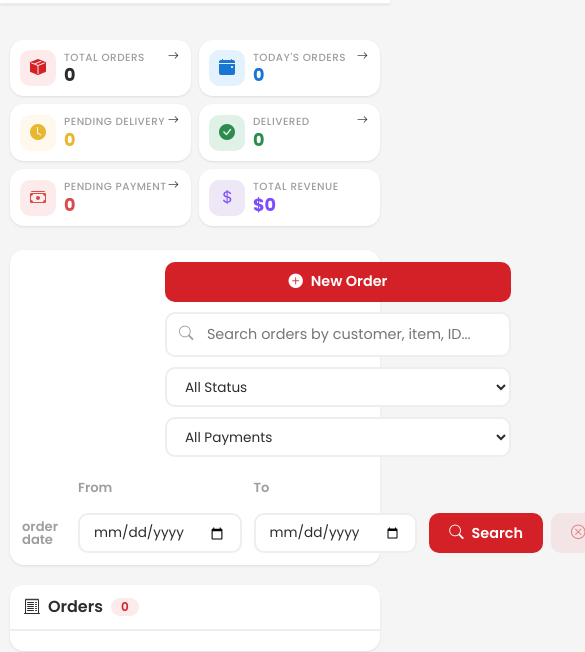
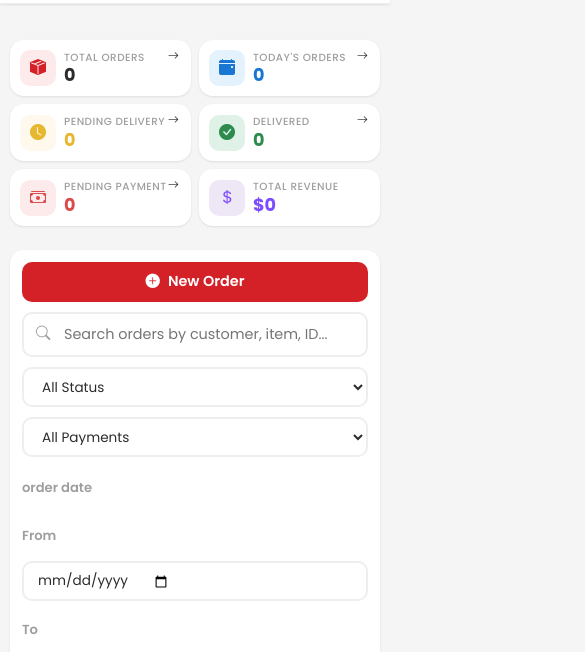
Before and after one commit to jatinsapariya18/sahaj-foods-orders, a website: page public/index.html in a window 390 px wide. Shown: the part 154-806 px from the top of the page, 585 px wide, since content can reach past the window. Drawn offline with nearby package versions, Linux system fonts and the light colour scheme; no server answers.

Commit message:
fix: mobile alignment for toolbar, date filters, and delivery alert

```diff
--- a/public/index.html
+++ b/public/index.html
@@ -805,10 +805,41 @@
         flex-direction: column;
         padding: 12px;
         gap: 10px;
+        align-items: stretch;
       }
       .btn-add { width: 100%; justify-content: center; }
       .search-wrap { min-width: unset; width: 100%; }
       .filter-select { width: 100%; }
+
+      /* Date filter row: stack vertically on mobile */
+      .date-filter-row {
+        flex-direction: column !important;
+        align-items: stretch !important;
+        width: 100% !important;
+        gap: 8px !important;
+      }
+      .filter-date-group { width: 100%; }
+      .filter-date-group input { width: 100%; }
+      .date-filter-actions {
+        width: 100% !important;
+        display: flex !important;
+      }
+      .date-filter-actions .btn-add {
+        flex: 1;
+        margin-left: 0 !important;
+      }
+
+      /* Delivery alert banner: stack on mobile */
+      #deliveryAlertWrap .alert {
+        flex-direction: column !important;
+        align-items: stretch !important;
+        gap: 10px !important;
+      }
+      #deliveryAlertWrap .alert .btn-add,
+      #deliveryAlertWrap .alert .btn-cancel {
+        width: 100%;
+        justify-content: center;
+      }
 
       .orders-card .card-header { padding: 12px 14px; }
 
@@ -970,7 +1001,7 @@
       <option value="Yes">Paid</option>
       <option value="No">Unpaid</option>
     </select>
-    <div style="display:flex;gap:12px;align-items:flex-end">
+    <div class="date-filter-row" style="display:flex;gap:12px;align-items:flex-end;flex-wrap:wrap">
       <div style="display:flex;align-items:center;margin-right:8px;height:40px">
         <label class="filter-label">order date</label>
       </div>
@@ -982,11 +1013,11 @@
         <label class="filter-label" for="filterDateTo">To</label>
         <input type="date" id="filterDateTo" class="filter-select" placeholder="To" title="To date">
       </div>
-      <div style="display:flex;align-items:center">
+      <div class="date-filter-actions" style="display:flex;align-items:center;gap:8px">
         <button class="btn-add" id="filterDateSearchBtn" onclick="filterOrders()">
           <i class="bi bi-search"></i> Search
         </button>
-        <button class="btn-add" id="filterDateResetBtn" onclick="clearDateFilters()" style="margin-left:8px" disabled>
+        <button class="btn-add" id="filterDateResetBtn" onclick="clearDateFilters()" disabled>
           <i class="bi bi-x-circle"></i> Reset
         </button>
       </div>
```
